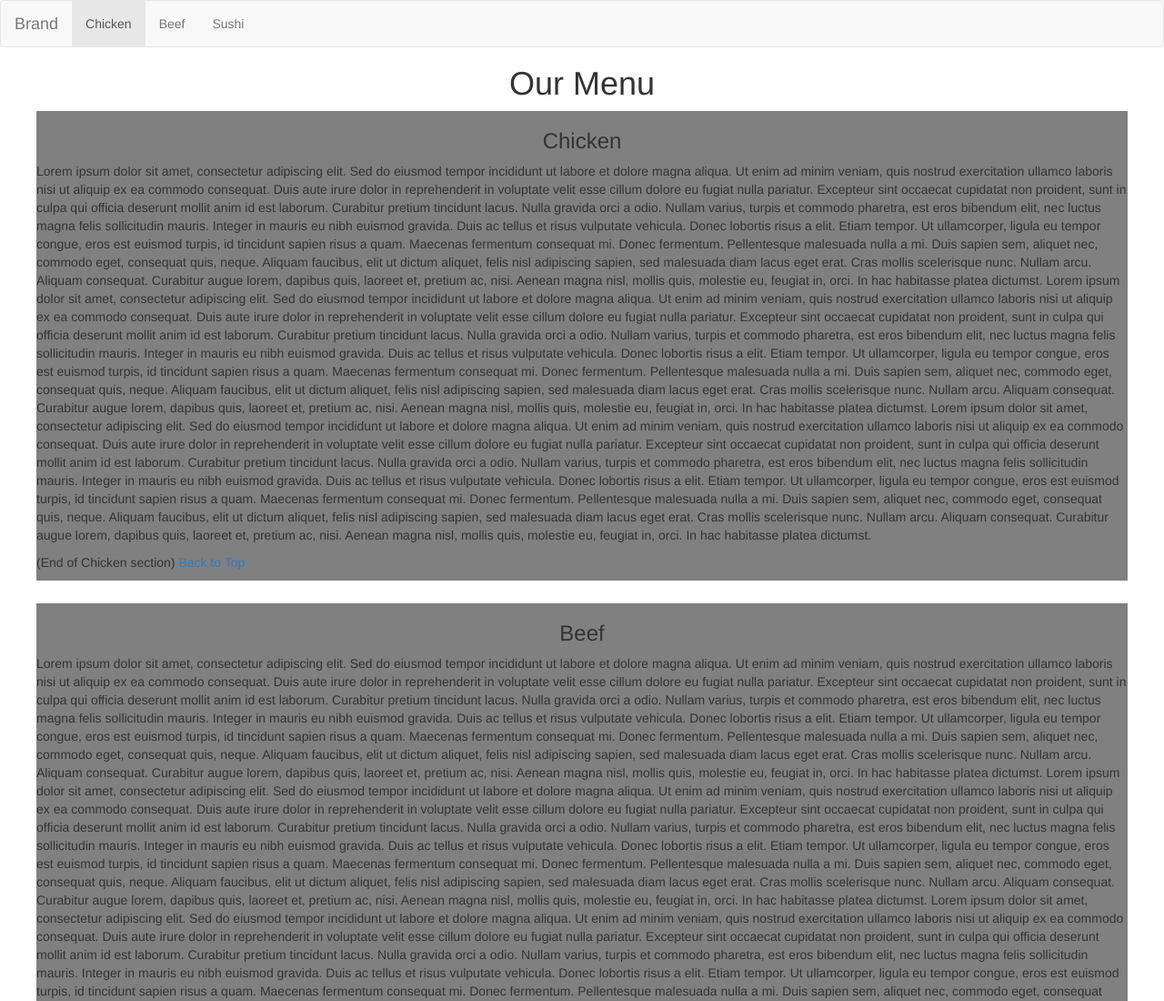
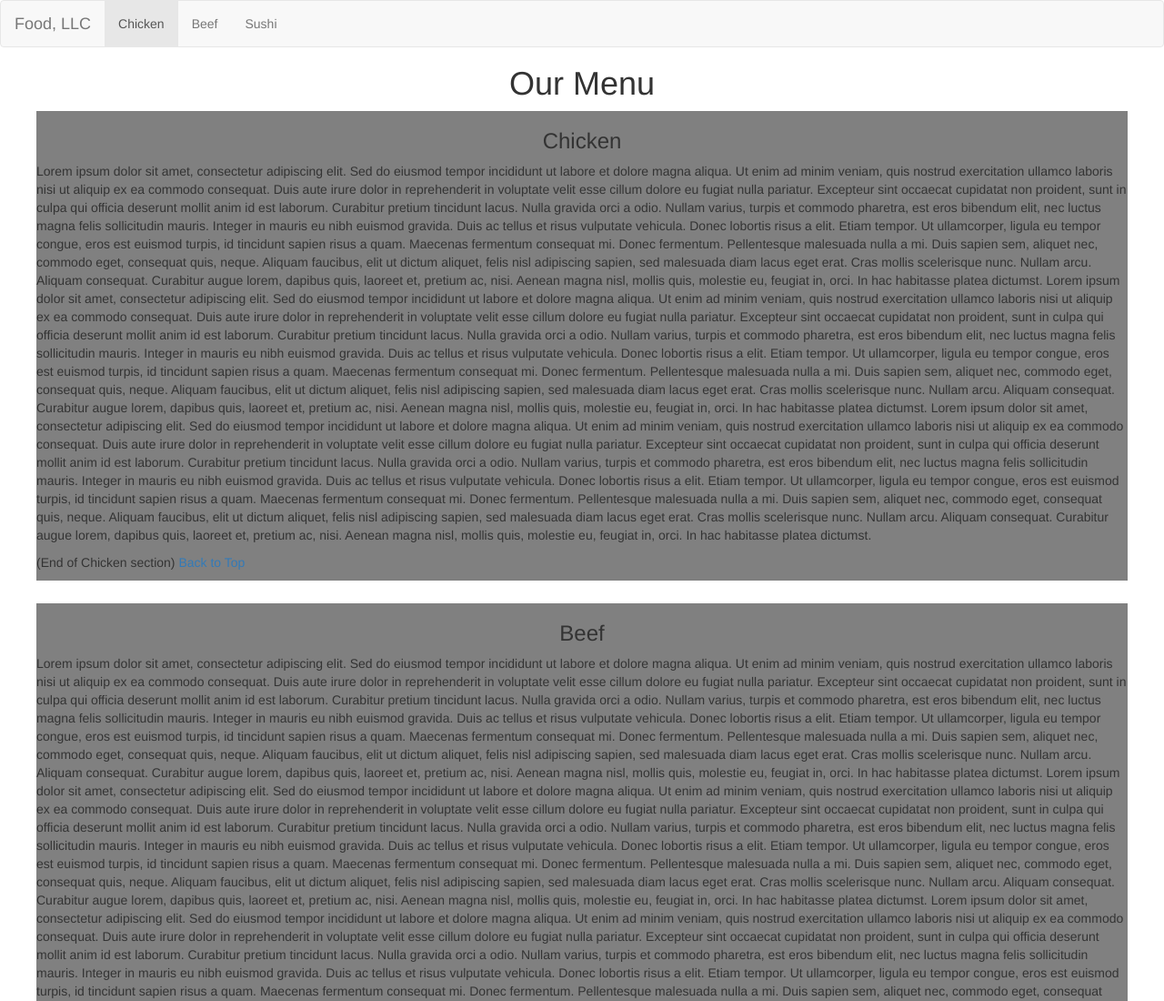
Before and after one commit to kiaSso/coursera-css-module3-solution, a plain HTML site: page solution/index.html in a window 1280 px wide. Shown: the top 1100 px of the page at 91% size. Drawn offline with Linux system fonts and the light colour scheme.

Commit message:
Update index.html

```diff
--- a/solution/index.html
+++ b/solution/index.html
@@ -28,7 +28,7 @@
         <span class="icon-bar"></span>
         <span class="icon-bar"></span>
       </button>
-      <a class="navbar-brand" href="#">Brand</a>
+      <a class="navbar-brand" href="#">Food, LLC</a>
     </div>
 
     <!-- Collect the nav links, forms, and other content for toggling -->
```
